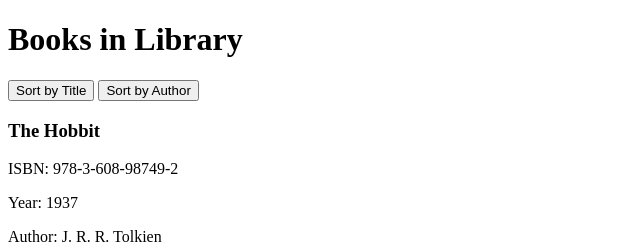
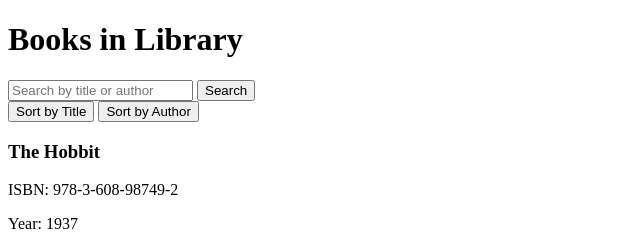
Before and after one commit to Edwizio/BookAlchemy, a Flask app: page /home in a window 1280 px wide. Shown: the top 250 px of the page, without its empty margins (0-640 px from the left). Run offline with Flask 3, Linux system fonts and the light colour scheme; data comes from the database, SQL or seed files in the repository.

Commit message:
Search functionality added to the homepage and app.py

```diff
--- a/app.py
+++ b/app.py
@@ -1,5 +1,6 @@
 from flask import Flask, request, render_template
 from flask_sqlalchemy import SQLAlchemy
+from sqlalchemy import or_
 from data_models import db, Author, Book
 from datetime import datetime
 
@@ -104,7 +105,20 @@
 def display_home_page():
     sort_by = request.args.get("sort")  # Reading the sort parameter from HTML file
 
-    #Query to get all books from the database based on sort or not options
+    query = Book.query.join(Author)
+
+    # Search functionality
+    search_term = request.args.get("q")
+    if search_term:
+        books = query.filter(
+            or_(
+                Book.book_title.ilike(f"%{search_term}%"),
+                Author.author_name.ilike(f"%{search_term}%")
+            )
+        )
+
+    # Query to get all books from the database based on sort or not options
+
     if sort_by == "title":
         books = Book.query.order_by(Book.book_title).all()
     elif sort_by == "author":
--- a/templates/home.html
+++ b/templates/home.html
@@ -7,10 +7,17 @@
   </head>
   <body>
  <h1>Books in Library</h1>
-         <!-- Sorting buttons -->
+    <!-- Search buttons -->
+    <form method="get" action="/">
+        <input type="text" name="q" placeholder="Search by title or author">
+        <button type="submit">Search</button>
+    </form>
+
+    <!-- Sorting buttons -->
   <div>
     <a href="/home?sort=title"><button>Sort by Title</button></a>
     <a href="/home?sort=author"><button>Sort by Author</button></a>
+
   </div>
             {% if books %}
           {% for book in books %}
```
